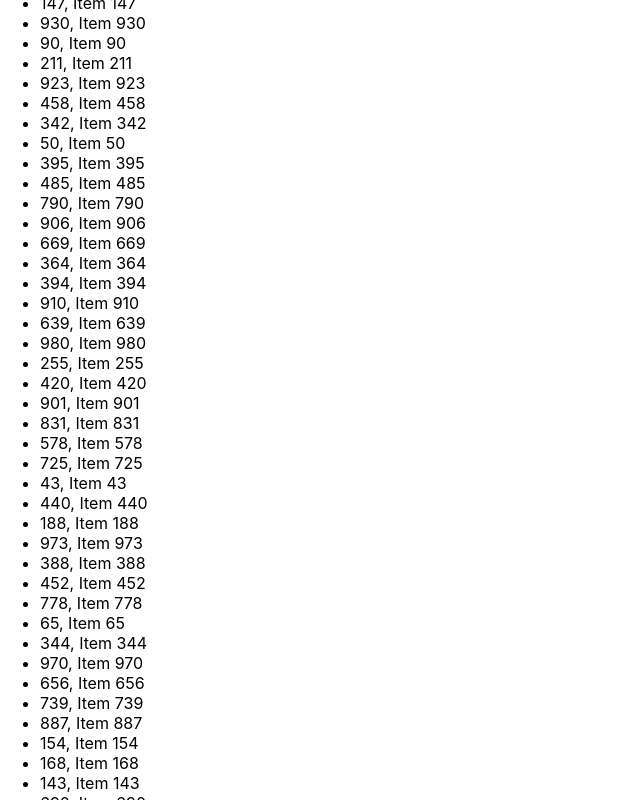
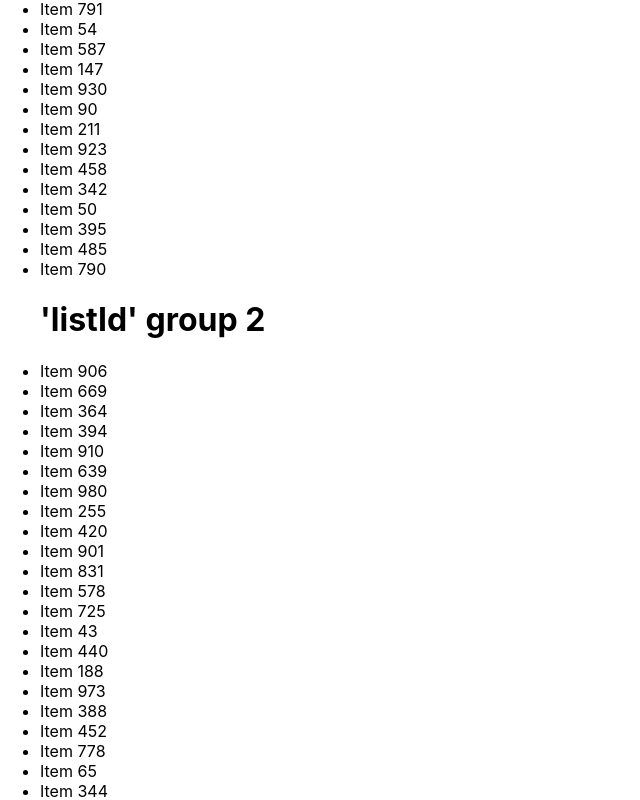
Before and after one commit to jorgeareyesjr/fetch, a React (Create React App) app: page / in a window 1280 px wide. Shown: the part 1443-2243 px from the top of the page, without its empty margins (0-640 px from the left). Built offline with nearby package versions, Linux system fonts and the light colour scheme; no server answers.

Commit message:
Update main UI to display the mapped out data items (groups are mapped by unique 'listId').

```diff
--- a/src/app/components/fetch-hiring/FetchHiring.js
+++ b/src/app/components/fetch-hiring/FetchHiring.js
@@ -59,7 +59,7 @@ function FetchHiring() {
       /**
        * Display this list of items to the user based on the following requirements:
        * Display all the items grouped by "listId"
-       * @todo: Sort the results first by "listId" then by "name" when displaying.
+       * Sort the results first by "listId" then by "name" when displaying.
        * Filter out any items where "name" is blank or null.
        * @todo: The final result should be displayed to the user in an easy-to-read list.
       **/
@@ -68,9 +68,12 @@ function FetchHiring() {
       try {
         let sortedData = await utils.sortDataByKey(data, 'listId');
         let filteredData = await utils.filterDataByKey(sortedData, 'name');
+        let dataGroupsMap = await utils.mapDataGroupsByKey(filteredData, 'listId');
+        let dataGroupsArr = await Array.from(dataGroupsMap.values());
+
         let processingError = new Error('Unable to process data.');
 
-        (filteredData) ? setProcessedData(filteredData) : setError(processingError);
+        (dataGroupsArr) ? setProcessedData(dataGroupsArr) : setError(processingError);
       } catch(error) {
         setError(error.message)
       } finally {
@@ -97,15 +100,20 @@ function FetchHiring() {
   } else if(processedData) {
     return (
       <div className="o-fetch-hiring">
-        <ul className="c-list">
           {
-            processedData.map((item, i) => {
+            processedData.map((dataGroups, i) => {
               return (
-                <li key={i*i} className="c-list__item">{item.id}, {item.name}</li>
+                <ul key={i*i} className="c-list">
+                  <h1 className="c-list__title">{`'listId' group ${i+1}`}</h1>
+                  {
+                    dataGroups.map((item, j) => {
+                      return <li key={j*j} className="c-list__item">{item.name}</li>
+                    })
+                  }
+                </ul>
               )
             })
           }
-        </ul>
       </div>
     )
   } else {
```
